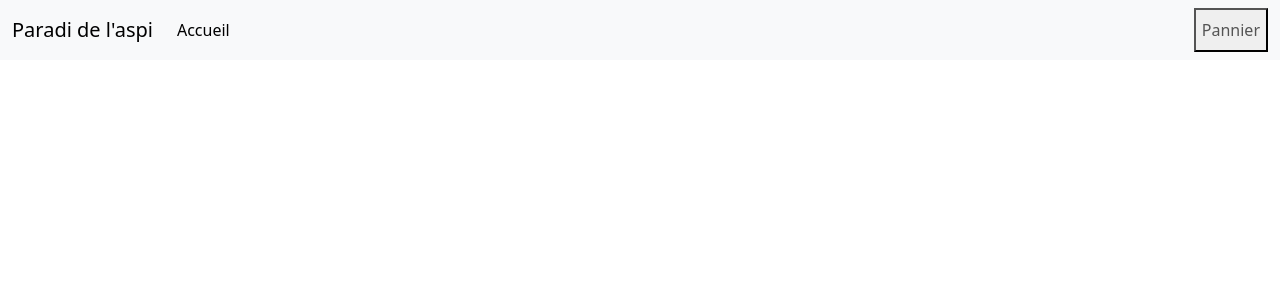
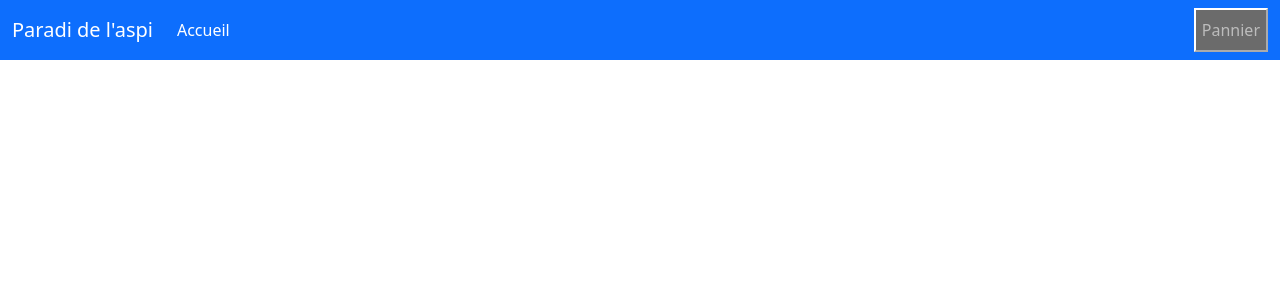
Before and after one commit to FranzouGame/R3.01_ProjetPhp, a PHP site: page / in a window 1280 px wide. Shown: the top 300 px of the page. Run offline with PHP 8.4, Linux system fonts and the light colour scheme; some libraries are stand-ins or nearby versions.

Commit message:
Modification thème et couleur navbar

```diff
--- a/index.php
+++ b/index.php
@@ -10,7 +10,7 @@
 
 <body>
     <header>
-        <nav class="navbar navbar-expand-lg bg-body-tertiary">
+        <nav class="navbar navbar-expand-lg bg-primary" data-bs-theme="dark">
             <div class="container-fluid">
                 <a class="navbar-brand" href="#">Paradi de l'aspi</a>
                 <button class="navbar-toggler" type="button" data-bs-toggle="collapse" data-bs-target="#navbarText" aria-controls="navbarText" aria-expanded="false" aria-label="Toggle navigation">
```
